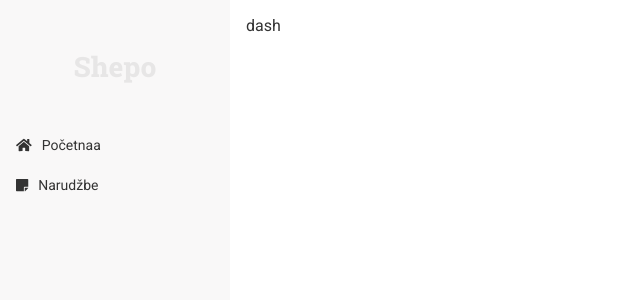
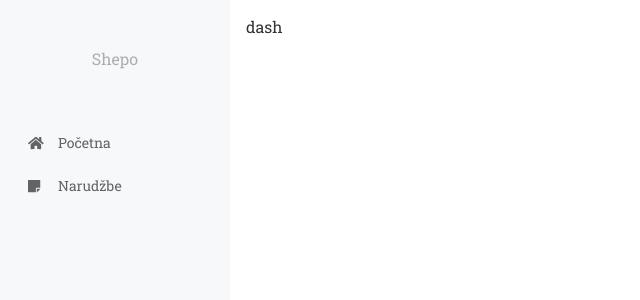
Before and after one commit to dinoDanic/shepo-old, a React (Create React App) app: page / in a window 1280 px wide. Shown: the top 300 px of the page, without its empty margins (0-640 px from the left). Built offline with nearby package versions, Linux system fonts and the light colour scheme.

Commit message:
menu styles

```diff
--- a/public/index.html
+++ b/public/index.html
@@ -15,7 +15,7 @@
       rel="stylesheet"
     />
     <link
-      href="https://fonts.googleapis.com/css2?family=Roboto+Slab:wght@800&display=swap"
+      href="https://fonts.googleapis.com/css2?family=Roboto+Slab:wght@100;200;300;400;500;600;700;800;900&display=swap"
       rel="stylesheet"
     />
     <title>aerReact App</title>
--- a/src/App.js
+++ b/src/App.js
@@ -27,7 +27,7 @@ const Container = styled.div`
 const MenuContainer = styled.div`
   width: 230px;
   height: 100vh;
-  background-color: ${(props) => props.theme.colors["main"]};
+  background-color: ${(props) => props.theme.colors.body};
 `;
 
 const Content = styled.div`
--- a/src/components/menu/components/logo.component.js
+++ b/src/components/menu/components/logo.component.js
@@ -7,11 +7,12 @@ const Logo = () => {
 
 const LogoText = styled.div`
   font-family: ${(props) => props.theme.fonts.logo};
-  font-size: ${(props) => props.theme.fontSize.xxl};
+  /* font-size: ${(props) => props.theme.fontSize.xxl}; */
   text-align: center;
-  color: rgba(0, 0, 0, 0.07);
+  color: rgba(0, 0, 0, 0.3);
   margin-top: ${(props) => props.theme.space[12]};
   margin-bottom: ${(props) => props.theme.space[10]};
+  /*  margin-left: ${(props) => props.theme.space[7]}; */
   pointer-events: none;
 `;
 
--- a/src/components/menu/menu.components.jsx
+++ b/src/components/menu/menu.components.jsx
@@ -9,12 +9,15 @@ const Menu = () => {
     <Container>
       <List>
         <MenuItem>
-          <FontAwesomeIcon icon={faHome} />
-          Početnaa
+          <Icon>
+            <FontAwesomeIcon icon={faHome} />
+          </Icon>
+          Početna
         </MenuItem>
         <MenuItem>
-          {" "}
-          <FontAwesomeIcon icon={faStickyNote} />
+          <Icon>
+            <FontAwesomeIcon icon={faStickyNote} />
+          </Icon>
           Narudžbe
         </MenuItem>
       </List>
@@ -22,7 +25,9 @@ const Menu = () => {
   );
 };
 
-const Container = styled.div``;
+const Container = styled.div`
+  padding: ${(props) => props.theme.space[3]};
+`;
 
 const List = styled.ul``;
 
@@ -33,21 +38,23 @@ const MenuItem = styled.li`
   padding: ${(props) => props.theme.space[3]} ${(props) => props.theme.space[4]};
   font-size: ${(props) => props.theme.fontSize["small"]};
   transition: 0.2s ease all;
-
+  border-radius: 10px;
+  color: ${(props) => props.theme.darkColors.l6};
   /* border-left: 2px solid transparent; */
-
   svg {
+    transition: 0.2s ease all;
     margin-right: 10px;
-    color: #333;
   }
   &:hover {
-    background-color: rgba(0, 0, 0, 0.02);
-    color: ${(props) => props.theme.colors.primary};
+    background-color: ${(props) => props.theme.colors.bodyGray};
+    margin-left: 5px;
     svg {
       margin-right: 10px;
-      color: ${(props) => props.theme.colors.primary};
     }
   }
 `;
+const Icon = styled.div`
+  width: 30px;
+`;
 
 export default Menu;
--- a/src/structure/theme/colors.js
+++ b/src/structure/theme/colors.js
@@ -1,8 +1,36 @@
 export const colors = {
-  main: "#F9F8F8",
+  body: "#f6f8f9",
+  bodyGray: "#e8eaeb",
+  main: "#37484f",
   primary: "#008C8c",
 };
 
 export const boxShadows = {
   light: " inset rgba(149, 157, 165, 0.01) 0px 8px 24px",
 };
+
+export const lightColors = {
+  l1: "rgba(255, 255, 255, 0.1)",
+  l2: "rgba(255, 255, 255, 0.2)",
+  l3: "rgba(255, 255, 255, 0.3)",
+  l4: "rgba(255, 255, 255, 0.4)",
+  l5: "rgba(255, 255, 255, 0.5)",
+  l6: "rgba(255, 255, 255, 0.6)",
+  l7: "rgba(255, 255, 255, 0.7)",
+  l8: "rgba(255, 255, 255, 0.8)",
+  l9: "rgba(255, 255, 255, 0.9)",
+  l10: "rgba(255, 255, 255, 1)",
+};
+
+export const darkColors = {
+  l1: "rgba(0, 0, 0, 0.1)",
+  l2: "rgba(0, 0, 0, 0.2)",
+  l3: "rgba(0, 0, 0, 0.3)",
+  l4: "rgba(0, 0, 0, 0.4)",
+  l5: "rgba(0, 0, 0, 0.5)",
+  l6: "rgba(0, 0, 0, 0.6)",
+  l7: "rgba(0, 0, 0, 0.7)",
+  l8: "rgba(0, 0, 0, 0.8)",
+  l9: "rgba(0, 0, 0, 0.9)",
+  l10: "rgba(0, 0, 0, 1)",
+};
--- a/src/structure/theme/global.js
+++ b/src/structure/theme/global.js
@@ -7,7 +7,7 @@ export const GlobalStyle = createGlobalStyle`
     box-sizing: border-box;
   }
   body {
-    font-family: 'Roboto', sans-serif;
+    font-family: 'Roboto Slab', sans-serif;
     color: #333;
   }
   li {
--- a/src/structure/theme/index.js
+++ b/src/structure/theme/index.js
@@ -1,4 +1,4 @@
-import { colors, boxShadows } from "./colors";
+import { colors, boxShadows, lightColors, darkColors } from "./colors";
 import { space, fontSize } from "./sizing";
 import { fonts } from "./fonts";
 export const theme = {
@@ -7,4 +7,6 @@ export const theme = {
   fontSize,
   fonts,
   boxShadows,
+  lightColors,
+  darkColors,
 };
```
